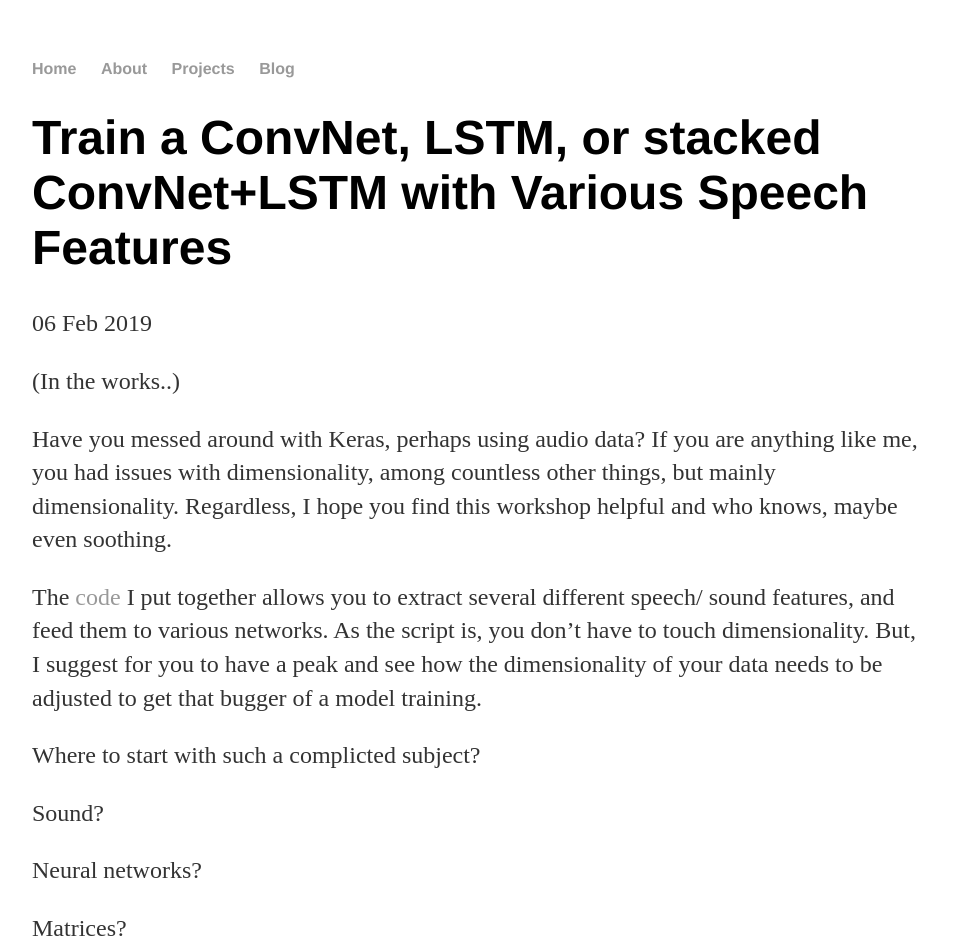
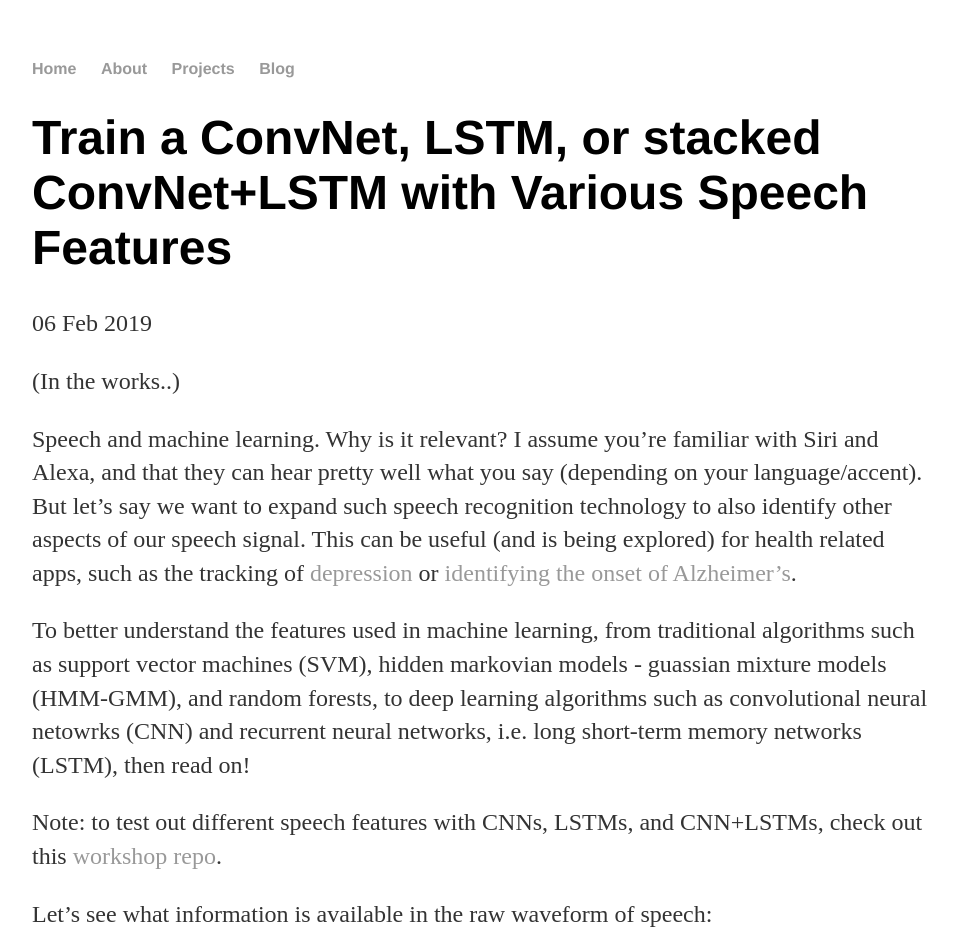
Before and after one commit to a-n-rose/a-n-rose.github.io, a Jekyll site: the page built from _posts/2019-02-06-python-train-cnn-lstm-speech-features.md, in a window 1280 px wide and 1400 px high. Shown: the top 952 px of the window, without its empty margins (160-1118 px from the left). Built offline with Jekyll 4.4.1, drawn with Linux system fonts in a browser that asks for light colours; some of the changed text lies outside the part shown; grey boxes are pictures that could not be loaded.

Commit message:
improvements

```diff
--- a/_posts/2019-02-06-python-train-cnn-lstm-speech-features.md
+++ b/_posts/2019-02-06-python-train-cnn-lstm-speech-features.md
@@ -6,19 +6,11 @@ date: 2019-02-06
 
 (In the works..)
 
-Have you messed around with Keras, perhaps using audio data? If you are anything like me, you had issues with dimensionality, among countless other things, but mainly dimensionality. Regardless, I hope you find this workshop helpful and who knows, maybe even soothing.
+Speech and machine learning. Why is it relevant? I assume you're familiar with Siri and Alexa, and that they can hear pretty well what you say (depending on your language/accent). But let's say we want to expand such speech recognition technology to also identify other aspects of our speech signal. This can be useful (and is being explored) for health related apps, such as the tracking of <a href="http://www.infomus.org/Events/proceedings/ACII2015/papers/Main_Conference/M4_Doctoral_Consortium/D01_Recognition/ACII2015_submission_195.pdf">depression</a> or <a href="https://ac.els-cdn.com/S2352872915000160/1-s2.0-S2352872915000160-main.pdf?_tid=d04d9cc3-f992-4820-af98-f083c847c322&acdnat=1549408007_fe358db560e7df5618e8d68875824413">identifying the onset of Alzheimer's</a>.
 
-The <a href="https://github.com/a-n-rose/Build-CNN-or-LSTM-or-CNNLSTM-with-speech-features">code</a> I put together allows you to extract several different speech/ sound features, and feed them to various networks. As the script is, you don't have to touch dimensionality. But, I suggest for you to have a peak and see how the dimensionality of your data needs to be adjusted to get that bugger of a model training.
+To better understand the features used in machine learning, from traditional algorithms such as support vector machines (SVM), hidden markovian models - guassian mixture models (HMM-GMM), and random forests, to deep learning algorithms such as convolutional neural netowrks (CNN) and recurrent neural networks, i.e. long short-term memory networks (LSTM), then read on!
 
-Where to start with such a complicted subject?
-
-Sound?
-
-Neural networks?
-
-Matrices?
-
-I suppose we should actually start with a problem we'd like to solve. Let's say we want to expand speech recognition (where computers understand *what* we say ~ not necessarily *how* we say it) to identify other aspects of our speech signal. This can be useful (and is being explored) for health related apps, such as the tracking of depression or <a href="https://ac.els-cdn.com/S2352872915000160/1-s2.0-S2352872915000160-main.pdf?_tid=d04d9cc3-f992-4820-af98-f083c847c322&acdnat=1549408007_fe358db560e7df5618e8d68875824413">identifying the onset of Alzheimer's</a>.
+Note: to test out different speech features with CNNs, LSTMs, and CNN+LSTMs, check out this <a href="https://github.com/a-n-rose/Build-CNN-or-LSTM-or-CNNLSTM-with-speech-features">workshop repo</a>.
 
 Let's see what information is available in the raw waveform of speech:
 
```
